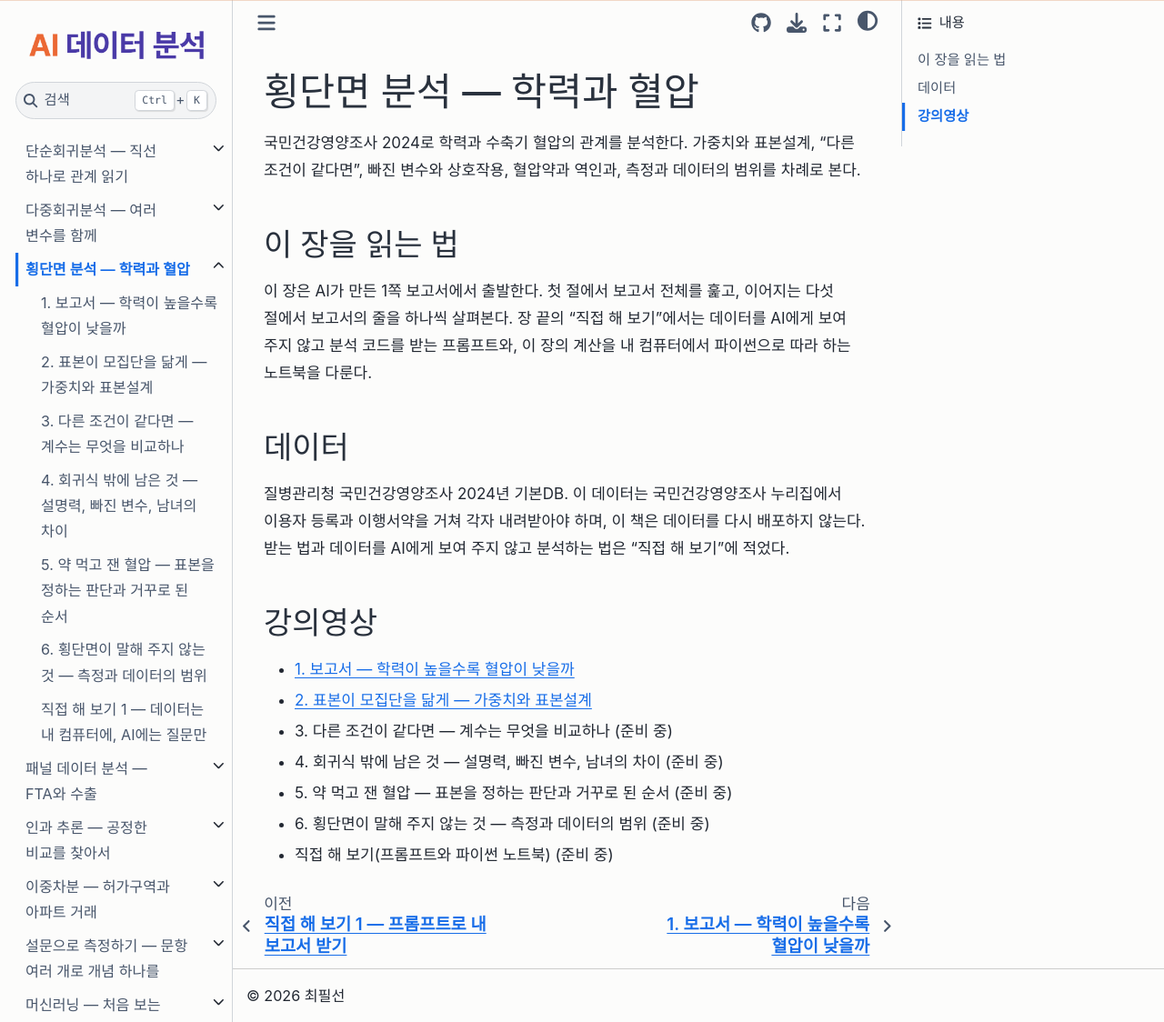
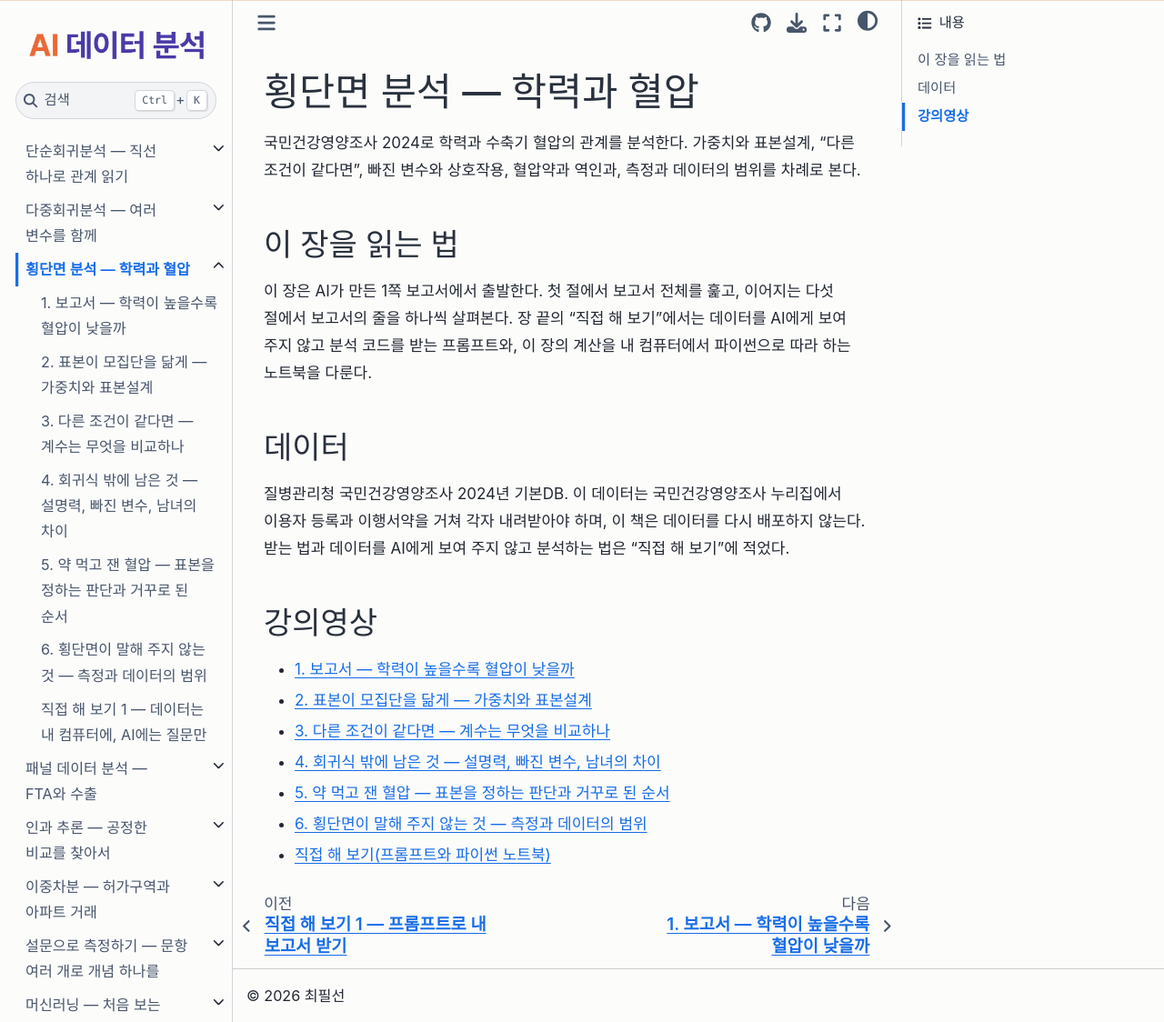
Before and after one commit to pilsunchoi/book5, a Jupyter Book: the page built from health-survey/index.md, in a window 1280 px wide and 1124 px high. Shown: the whole window at 91% size. Built offline with Jupyter Book 1.0.4 settings and Sphinx 7.4.7 and the Sphinx Book theme 1.1.4, drawn with Linux system fonts in a browser that asks for light colours; some web fonts are replaced; pages that are not in the unit, such as notebooks, are missing from menus.

Commit message:
건강 횡단면 장: 3 ~ 6편과 직접 해 보기 편 영상 링크
Co-Authored-By: Claude Opus 5.5 <noreply@anthropic.com>

```diff
--- a/health-survey/index.md
+++ b/health-survey/index.md
@@ -14,8 +14,8 @@
 
 - [1\. 보고서 — 학력이 높을수록 혈압이 낮을까](https://www.youtube.com/watch?v=o648EPGXoTQ)
 - [2\. 표본이 모집단을 닮게 — 가중치와 표본설계](https://www.youtube.com/watch?v=DROOeKNJUIg)
-- 3\. 다른 조건이 같다면 — 계수는 무엇을 비교하나 (준비 중)
-- 4\. 회귀식 밖에 남은 것 — 설명력, 빠진 변수, 남녀의 차이 (준비 중)
-- 5\. 약 먹고 잰 혈압 — 표본을 정하는 판단과 거꾸로 된 순서 (준비 중)
-- 6\. 횡단면이 말해 주지 않는 것 — 측정과 데이터의 범위 (준비 중)
-- 직접 해 보기(프롬프트와 파이썬 노트북) (준비 중)
+- [3\. 다른 조건이 같다면 — 계수는 무엇을 비교하나](https://www.youtube.com/watch?v=FZmHz663jWI)
+- [4\. 회귀식 밖에 남은 것 — 설명력, 빠진 변수, 남녀의 차이](https://www.youtube.com/watch?v=2yOaXbSyRRY)
+- [5\. 약 먹고 잰 혈압 — 표본을 정하는 판단과 거꾸로 된 순서](https://www.youtube.com/watch?v=IaqynbdGLxA)
+- [6\. 횡단면이 말해 주지 않는 것 — 측정과 데이터의 범위](https://www.youtube.com/watch?v=drongl0ollI)
+- [직접 해 보기(프롬프트와 파이썬 노트북)](https://www.youtube.com/watch?v=ldhJNlGMuaE)
```
Also changed, not shown: 1 other file.
